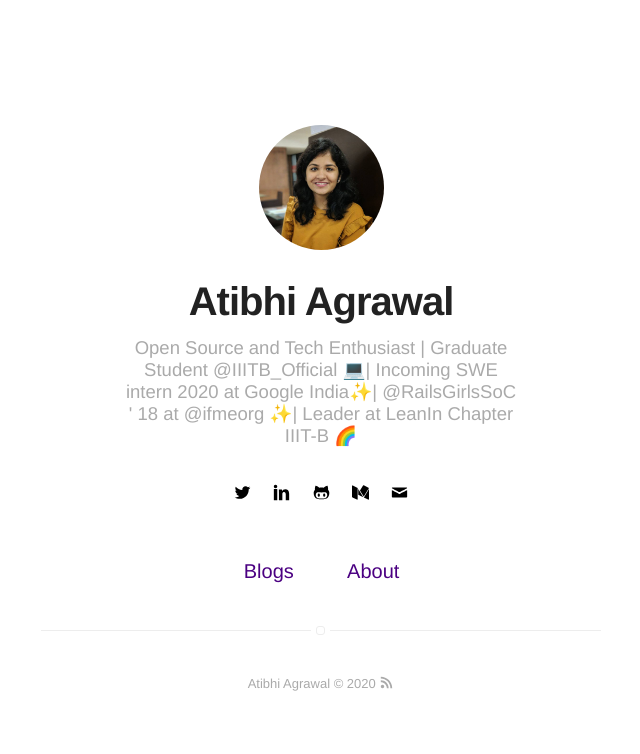
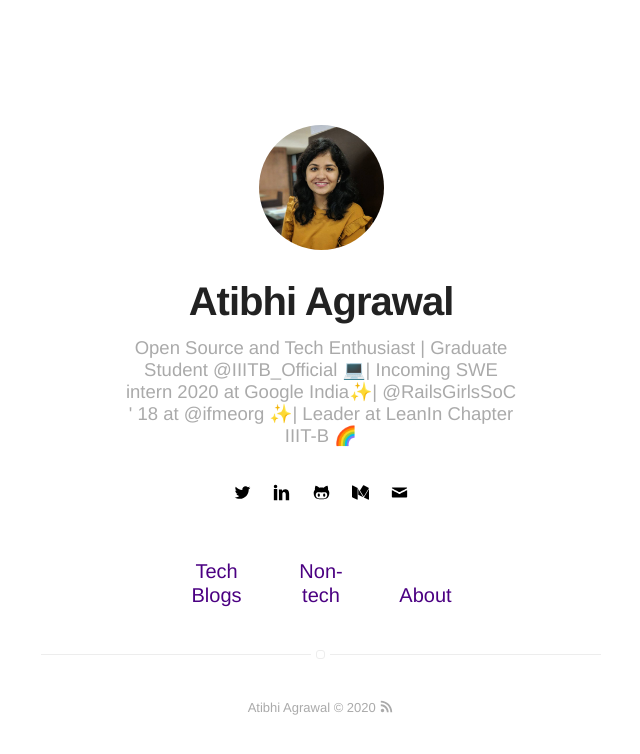
Before and after one commit to asquare14/aSquare14.github.io, a Jekyll site: the page built from index.html, in a window 1280 px wide. Shown: the top 754 px of the page, without its empty margins (319-959 px from the left). Built offline with Jekyll 4.4.1, drawn with Linux system fonts in a browser that asks for light colours.

Commit message:
projects=true

```diff
--- a/_config.yml
+++ b/_config.yml
@@ -70,7 +70,7 @@ width: normal
 # paginate_path: "blog/:num/"
 
 # if you don't need projects, comment the *projects* configs below
-#projects: true
+projects: true
 
 # if you don't need "about" or "blog", comment them out below
 about: true
--- a/_includes/nav.html
+++ b/_includes/nav.html
@@ -9,7 +9,7 @@
         {% if site.blog == true %}
             {% if page.title != "Blog" %}
                 <li class="item">
-                    <a class="link" href="{{ site.url }}/tags">Blogs</a>
+                    <a class="link" href="{{ site.url }}/tags">Tech Blogs</a>
                 </li>
             {% endif %}
         {% endif %}
@@ -17,7 +17,7 @@
         {% if site.projects == true %}
             {% if page.title != "Projects" %}
                 <li class="item">
-                    <a class="link" href="{{ site.url }}/projects">Projects</a>
+                    <a class="link" href="{{ site.url }}/projects">Non-tech</a>
                 </li>
             {% endif %}
         {% endif %}
```
